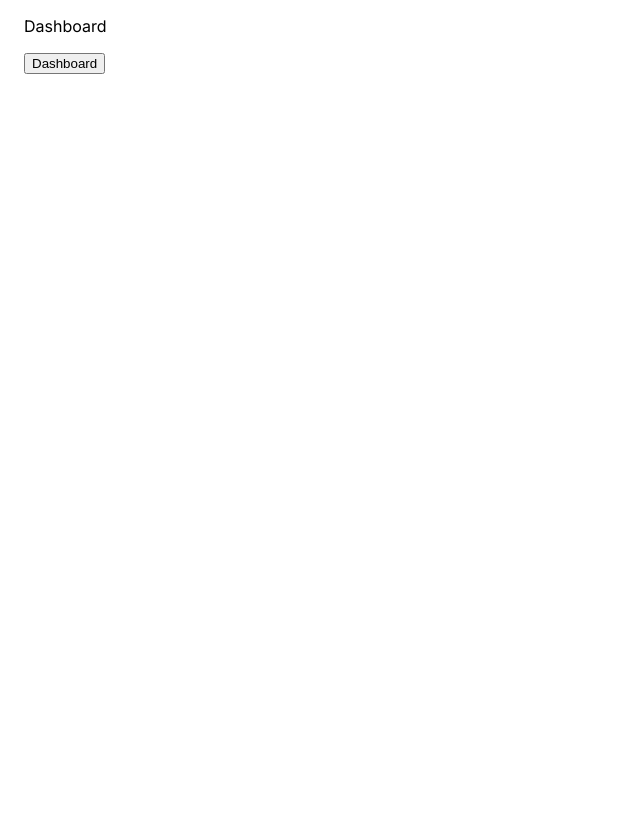
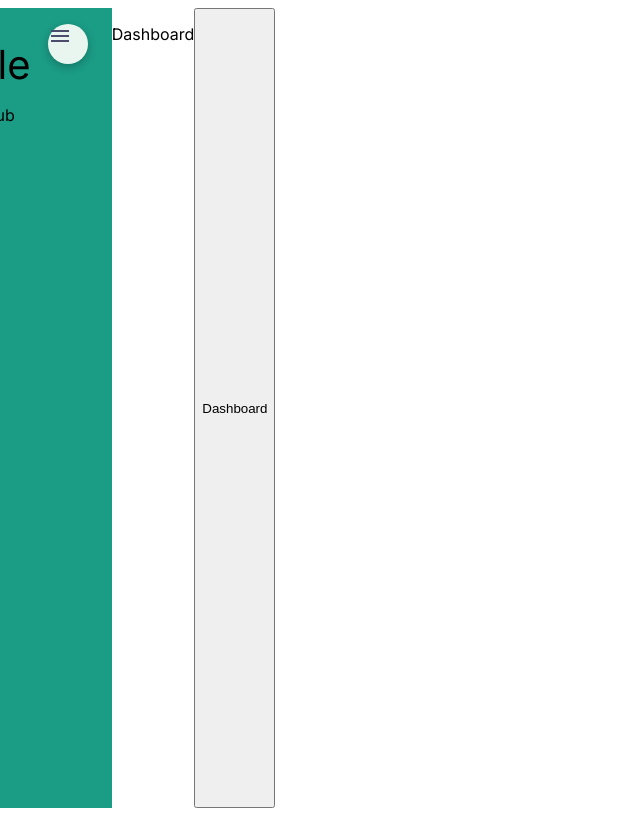
Before and after one commit to Supaweeb/deploy-educate, a Next.js app: page /dashboard in a window 1280 px wide. Shown: the whole page, without its empty margins (0-640 px from the left). Built offline with nearby package versions, Linux system fonts and the light colour scheme.

Commit message:
debug: layout.js

```diff
--- a/src/app/dashboard/page.js
+++ b/src/app/dashboard/page.js
@@ -1,25 +1,17 @@
 'use client'
-
 import { useRouter } from 'next/navigation'
-import styled, { ThemeProvider, css } from 'styled-components'
-
-const Container = styled.div`
-  float: right;
-  width: 100%;
-  padding: 0 2em;
-`
 
 export default function Home() {
   const router = useRouter()
 
   return (
     <>
-      <div style={{ display: "block", margin: "1em" }}>
+      <body>
           <p>Dashboard</p>
-          <button type="button" onClick={() => router.push('/')}>
+          <button type="button" onClick={() => router.push('/dashboard')}>
             Dashboard
           </button>
-      </div>
+      </body>
     </>
   )
 }
--- a/src/app/layout.js
+++ b/src/app/layout.js
@@ -1,7 +1,10 @@
-'use client'
+"use client"
 
 import { Inter } from 'next/font/google'
+import { usePathname  } from "next/navigation";
 import styled from 'styled-components';
+
+import Sidebar from '../components/Sidebar'
 
 const inter = Inter({ subsets: ['latin'] })
 
@@ -10,9 +13,24 @@ const Body = styled.body`
 `;
 
 export default function RootLayout({ children }) {
+  const pathname = usePathname();
+
+  if (pathname === "/") {
+    return (
+      <html lang="en">
+        <Body className={inter.className}>
+          {children}
+        </Body>
+      </html>
+    )
+  }
+
   return (
     <html lang="en">
-      <Body className={inter.className}>{children}</Body>
+      <Body className={inter.className} style={{ display: "inline-flex" }}>
+        <Sidebar/>
+        {children}
+      </Body>
     </html>
   )
 }
```
